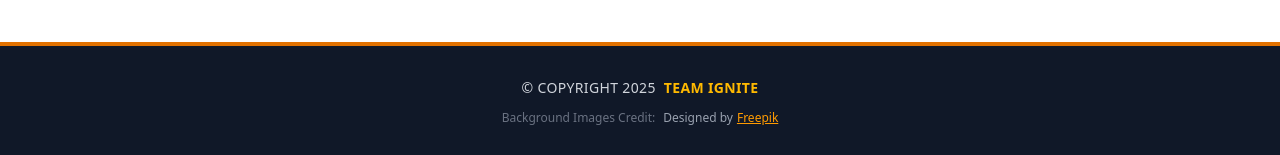
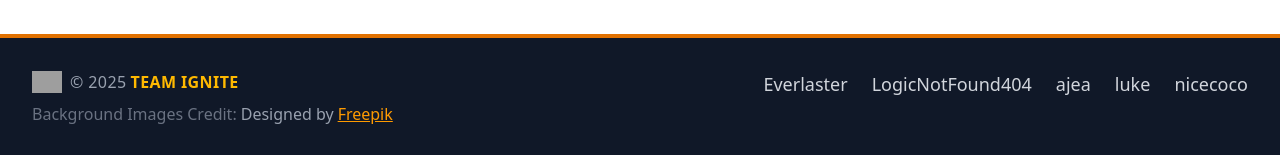
Before and after one commit to everlaster00/team4-Ignite-React, a Next.js app: page / in a window 1280 px wide. Shown: the part 642-797 px from the top of the page. Built offline with nearby package versions, Linux system fonts and the light colour scheme; no server answers; the database is empty; grey boxes are pictures that could not be loaded.

Commit message:
Update footer navigation links to team member pages

```diff
--- a/src/app/igFooter.js
+++ b/src/app/igFooter.js
@@ -2,22 +2,39 @@ import React from 'react';
 const IgniteFont = ({ children }) => <span className="text-amber-400">{children}</span>;
 
 export default function IgFooter() {
+  const footerLinks = [
+    { title: 'Everlaster', href: '/products/Everlaster' },
+    { title: 'LogicNotFound404', href: '/products/LogicNotFound404' },
+    { title: 'ajea', href: '/products/ajea' },
+    { title: 'luke', href: '/products/luke' },
+    { title: 'nicecoco', href: '/products/nicecoco' },
+  ];
+
   return (
     <footer className="z-index-50 w-full bg-gray-900 text-gray-300 border-t-4 border-amber-600 p-6 sm:p-8">
-      <div className="max-w-7xl mx-auto flex flex-col items-center space-y-3">
+      <div className="max-w-7xl mx-auto">
 
-        <p className="text-sm font-light tracking-wide">
-          &copy; COPYRIGHT 2025
+        <div className="flex flex-col items-center space-y-4 sm:space-y-0 sm:flex-row sm:justify-between sm:items-start">
+
+          <div className="flex flex-col items-center sm:items-start space-y-2">
+
+            <p className="flex items-center text-base font-light tracking-wide text-gray-400">
+              <img
+                src="https://raw.githubusercontent.com/everlaster00/team-4-landing/main/images/LogoIcon.webp"
+                alt="Team Ignite Logo"
+                className="max-w-[30px] h-auto mr-2"
+              />
+              &copy; 2025
               <IgniteFont>
-            <span className='font-extrabold text-amber-400 ml-2'>
+                <span className='font-extrabold text-amber-400 ml-1'>
                   TEAM IGNITE
                 </span>
               </IgniteFont>
             </p>
 
-        <p className="text-xs text-gray-500 font-medium">
+            <p className="text-base text-gray-500 font-medium">
               Background Images Credit:
-          <span className="text-gray-400 ml-2">
+              <span className="text-gray-400 ml-1">
                 Designed by
                 <a
                   href="http://www.freepik.com"
@@ -31,6 +48,23 @@ export default function IgFooter() {
               </span>
             </p>
           </div>
+
+          <nav className="mt-4 sm:mt-0">
+            <ul className="flex flex-wrap justify-center sm:justify-start gap-x-6 gap-y-3 text-lg">
+              {footerLinks.map((link) => (
+                <li key={link.title}>
+                  <a
+                    href={link.href}
+                    className="text-gray-300 hover:text-amber-500 transition duration-200 font-medium"
+                  >
+                    {link.title}
+                  </a>
+                </li>
+              ))}
+            </ul>
+          </nav>
+        </div>
+      </div>
     </footer>
   );
 }
```
Lines whose indentation alone changed are shown as unchanged.
